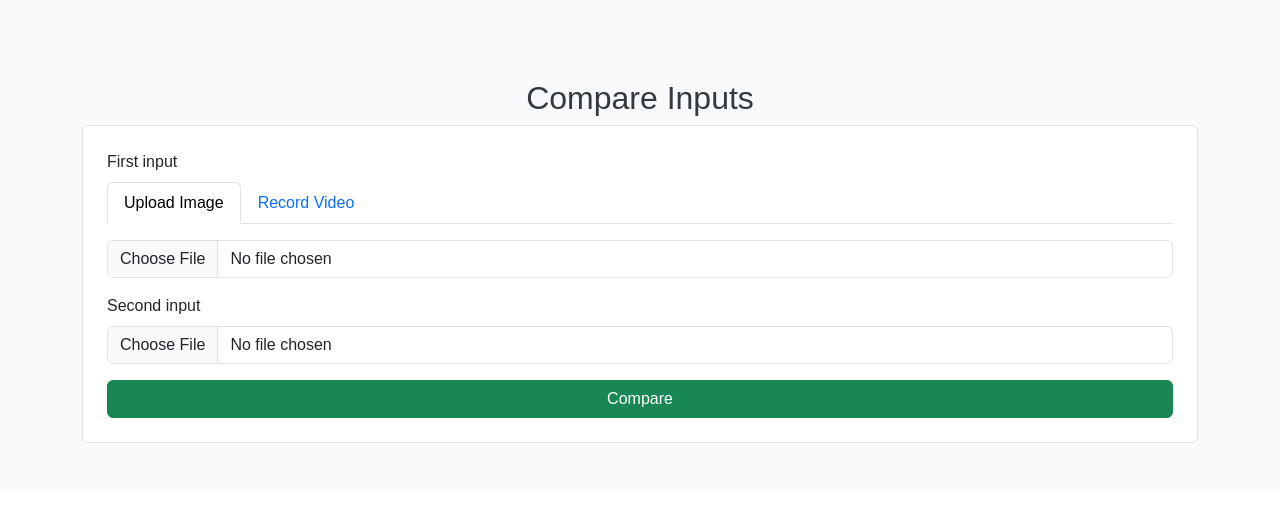
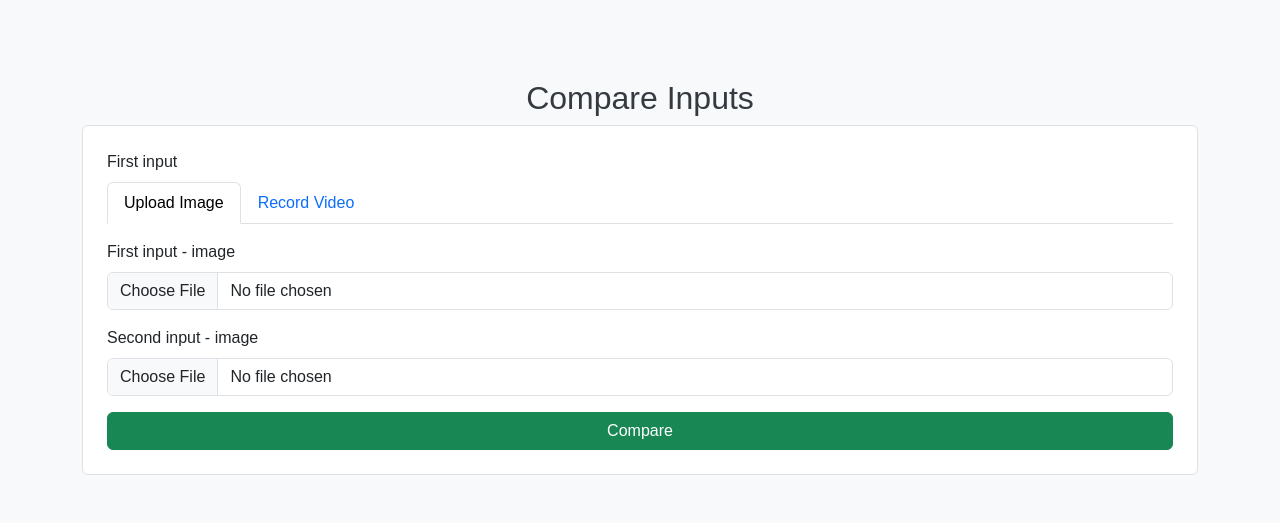
Before and after one commit to mporada259449/face-app, a Flask app: page / in a window 1280 px wide. Shown: the part 437-960 px from the top of the page. Before the commit the page ends 880 px from the top, so only its background shows below. Run offline with Flask 3, Linux system fonts and the light colour scheme; some libraries are stand-ins or nearby versions.

Commit message:
Video handling with web server and frontend

```diff
--- a/app/templates/main-page.html
+++ b/app/templates/main-page.html
@@ -8,6 +8,7 @@
     <link href="https://cdn.jsdelivr.net/npm/bootstrap@5.3.0/dist/css/bootstrap.min.css" rel="stylesheet">
     <!-- Custom Styles -->
     <link rel="stylesheet" href="{{ url_for('static', filename='style.css') }}">
+    <script src="https://cdn.jsdelivr.net/npm/@ffmpeg/ffmpeg@0.11.8/dist/ffmpeg.min.js"></script>
 </head>
 <body>
     <!-- Navigation Bar -->
@@ -73,7 +74,7 @@
     <section id="compare-section" class="py-5">
         <div class="container">
             <h2 class="text-center">Compare Inputs</h2>
-            <form action="/compare_images" method="post" enctype="multipart/form-data" class="p-4 border rounded bg-white">
+            <form action="/compare_media" method="post" enctype="multipart/form-data" class="p-4 border rounded bg-white">
                 <div class="mb-3">
                     <label class="form-label">First input</label>
                     <ul class="nav nav-tabs" id="mediaTab" role="tablist">
@@ -86,9 +87,11 @@
                     </ul>
                     <div class="tab-content mt-3" id="mediaTabContent">
                         <div class="tab-pane fade show active" id="upload" role="tabpanel">
+                            <label for="image1" class="form-label">First input - image</label>
                             <input type="file" id="image1" name="image1" accept="image/*" class="form-control">
                         </div>
                         <div class="tab-pane fade" id="record" role="tabpanel">
+                            <label for="video1" class="form-label">First input - video</label>
                             <video id="preview" width="100%" autoplay playsinline class="mb-3 border rounded"></video>
                             <button id="recordBtn" class="btn btn-primary mb-3">Start Recording</button>
                             <input type="file" id="video1" name="video1" accept="video/*" class="form-control">
@@ -96,7 +99,7 @@
                     </div>
                 </div>
                 <div class="mb-3">
-                    <label for="compareImage" class="form-label">Second input</label>
+                    <label for="image2" class="form-label">Second input - image</label>
                     <input type="file" id="image2" name="image2" accept="image/*" class="form-control" required>
                 </div>
                 <button type="submit" class="btn btn-success w-100">Compare</button>
@@ -126,7 +129,7 @@
         document.getElementById('recordBtn').addEventListener('click', async (e) => {
             e.preventDefault();
             const preview = document.getElementById('preview');
-            const input = document.getElementById('videoInput');
+            const input = document.getElementById('video1');
             const btn = document.getElementById('recordBtn');
 
             btn.disabled = true;
@@ -136,13 +139,15 @@
                 const stream = await navigator.mediaDevices.getUserMedia({ video: true, audio: true });
                 preview.srcObject = stream;
 
-                const recorder = new MediaRecorder(stream);
+                const recorder = new MediaRecorder(stream, {
+                    mimeType: "video/mp4;codecs=avc1,mp4a.40.2"
+                });
                 const chunks = [];
 
                 recorder.ondataavailable = e => { if (e.data.size > 0) chunks.push(e.data); };
                 recorder.onstop = () => {
-                    const blob = new Blob(chunks, { type: 'video/webm' });
-                    const file = new File([blob], 'recorded.webm', { type: 'video/webm' });
+                    const blob = new Blob(chunks, { type: 'video/mp4' });
+                    const file = new File([blob], 'recorded.mp4', { type: 'video/mp4' });
                     const dt = new DataTransfer(); dt.items.add(file);
                     input.files = dt.files;
                     stream.getTracks().forEach(t => t.stop());
--- a/app/views.py
+++ b/app/views.py
@@ -13,10 +13,13 @@ def allowed_file(filename):
     return '.' in filename and \
            filename.rsplit('.', 1)[1].lower() in ALLOWED_EXTENSIONS
 
-def send_compare_request(img_path_1, img_path_2):
-    url = 'http://model:5000/faceapp/compare'
-    files = {'image1': open(img_path_1, 'rb'), 'image2': open(img_path_2, 'rb')}
-    log_event(msg=f'Request was sand to model to compare images: {img_path_1}, {img_path_2}', msg_type='app')
+def send_compare_request(url, files_input, is_video):
+    if is_video:
+        files = {'image': open(files_input['image2'], 'rb'), 'video': open(files_input['video1'], 'rb')}
+        log_event(msg=f"Request was sand to model to compare inputs: {files_input['image2']}, {files_input['video1']}", msg_type='app')
+    else:
+        files = {'image1': open(files_input['image1'], 'rb'), 'image2': open(files_input['image2'], 'rb')}
+        log_event(msg=f"Request was sand to model to compare images: {files_input['image1']}, {files_input['image2']}", msg_type='app')
     result = requests.post(url, files=files)
     result_text = json.loads(result.content.decode())
     return result_text
@@ -26,8 +29,9 @@ def send_compare_request(img_path_1, img_path_2):
 def hello():
     return render_template('main-page.html')
 
-@views.route('/compare_images', methods=['POST'])
+@views.route('/compare_media', methods=['POST'])
 def compare_images():
+    is_video = False
     if not request.files:
         log_event(msg=f'There was an attempt to compere images', msg_type='app')
         flash('No file was provided')
@@ -38,22 +42,33 @@ def compare_images():
     if not os.path.exists(os.path.join(UPLOAD_FLODER, subdir)):
         os.mkdir(os.path.join(UPLOAD_FLODER, subdir))
 
-    saved_files = []
+    saved_files = dict()
     for key, file in request.files.items():
+        if file.filename == '' and key == 'image1':
+            is_video = True
+            continue
+        elif file.filename == '':
+            continue
 
-        if file.filename == '':
-            continue
         if file and allowed_file(file.filename):
             _, extension = os.path.splitext(file.filename)
             filename = secure_filename(key) + extension
-            img_path = os.path.join(UPLOAD_FLODER, subdir, filename)
-            file.save(img_path)
-            saved_files.append(img_path)
+            input_path = os.path.join(UPLOAD_FLODER, subdir, filename)
+            file.save(input_path)
+            saved_files[key]=input_path
         else:
             flash("Unsupported filetype")
             return redirect(url_for('views.hello'))
-
-    result = send_compare_request(img_path_1=saved_files[0], img_path_2=saved_files[1])
+    if is_video:
+        result = send_compare_request(
+            url = 'http://model:5000/faceapp/compare_video',
+            files_input=saved_files,
+            is_video=is_video)
+    else:
+        result = send_compare_request(
+            url = 'http://model:5000/faceapp/compare',
+            files_input=saved_files,
+            is_video=is_video)
 
     if "is_similar" in result:
         if result["is_similar"]:
@@ -62,7 +77,7 @@ def compare_images():
             flash(f"Similarity_score: {result['similarity_score']}. This is not the same person")
 
         log_event(
-            msg=f"Files {saved_files[0]}, {saved_files[1]} were compared with score {result['similarity_score']}",
+            msg=f"Files {list(saved_files.values())} were compared with score {result['similarity_score']}",
             msg_type="app"
         )
         return redirect(url_for("views.hello"))
@@ -79,7 +94,7 @@ def compare_images():
         )
         log_event(
             msg=(
-                f"Error occurred while comparing files: {saved_files[0]}, {saved_files[1]} - "
+                f"Error occurred while comparing files: {list(saved_files.values())} - "
                 f"Status Code: {error_status_code}, Error: {error_message}, Details: {error_details}, "
                 f"Correlation ID: {correlation_id}"
             ),
@@ -91,7 +106,7 @@ def compare_images():
         correlation_id = result.get("correlation_id", "No correlation ID")
         flash("Unexpected response from the comparison service. Correlation ID: {correlation_id}")
         log_event(
-            msg=f"Unexpected response for files {saved_files[0]}, {saved_files[1]}. Response: {result}, Correlation ID: {correlation_id}",
+            msg=f"Unexpected response for files {list(saved_files.values())}. Response: {result}, Correlation ID: {correlation_id}",
             msg_type="app"
         )
         return redirect(url_for("views.hello"))
--- a/src_models/main.py
+++ b/src_models/main.py
@@ -184,7 +184,7 @@ async def compare_video_faces(
             status_code=200,
             content={
                 "status_code": 200,
-                "aggregated_similarity": aggregated_similarity,
+                "similarity_score": aggregated_similarity,
                 "is_similar": is_similar,
                 "correlation_id": correlation_id,
             },
```
